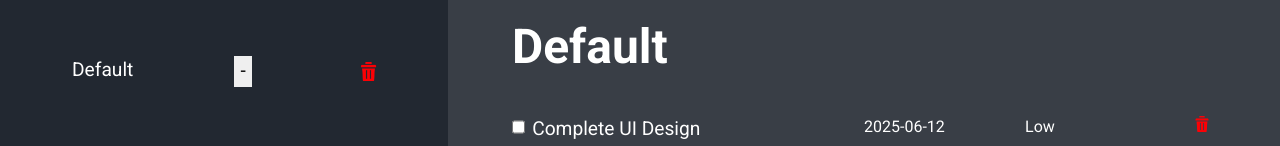
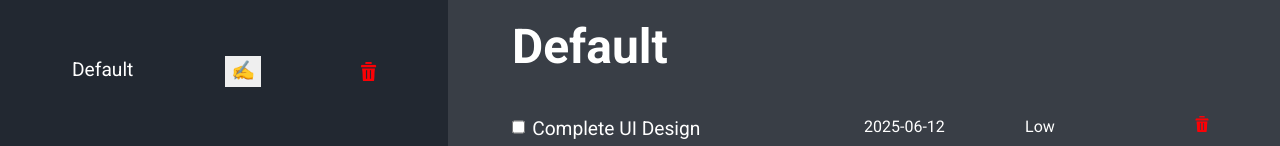
Before and after one commit to lian-143/odin-toDoList, a website built with webpack: page src/index.html in a window 1280 px wide. Shown: the part 216-362 px from the top of the page. Built offline with nearby package versions, Linux system fonts and the light colour scheme.

```diff
--- a/src/dom.js
+++ b/src/dom.js
@@ -105,7 +105,7 @@
     const editBtn = document.createElement("button");
     editBtn.dataset.editListBtn = project.id;
     editBtn.classList.add("editBtn");
-    editBtn.textContent = "-";
+    editBtn.textContent = "✍️";
     editBtn.addEventListener("click", editBtnModal);
     li.appendChild(editBtn);
 
```
Also changed, not shown: src/index.html (+1 -0 lines).
